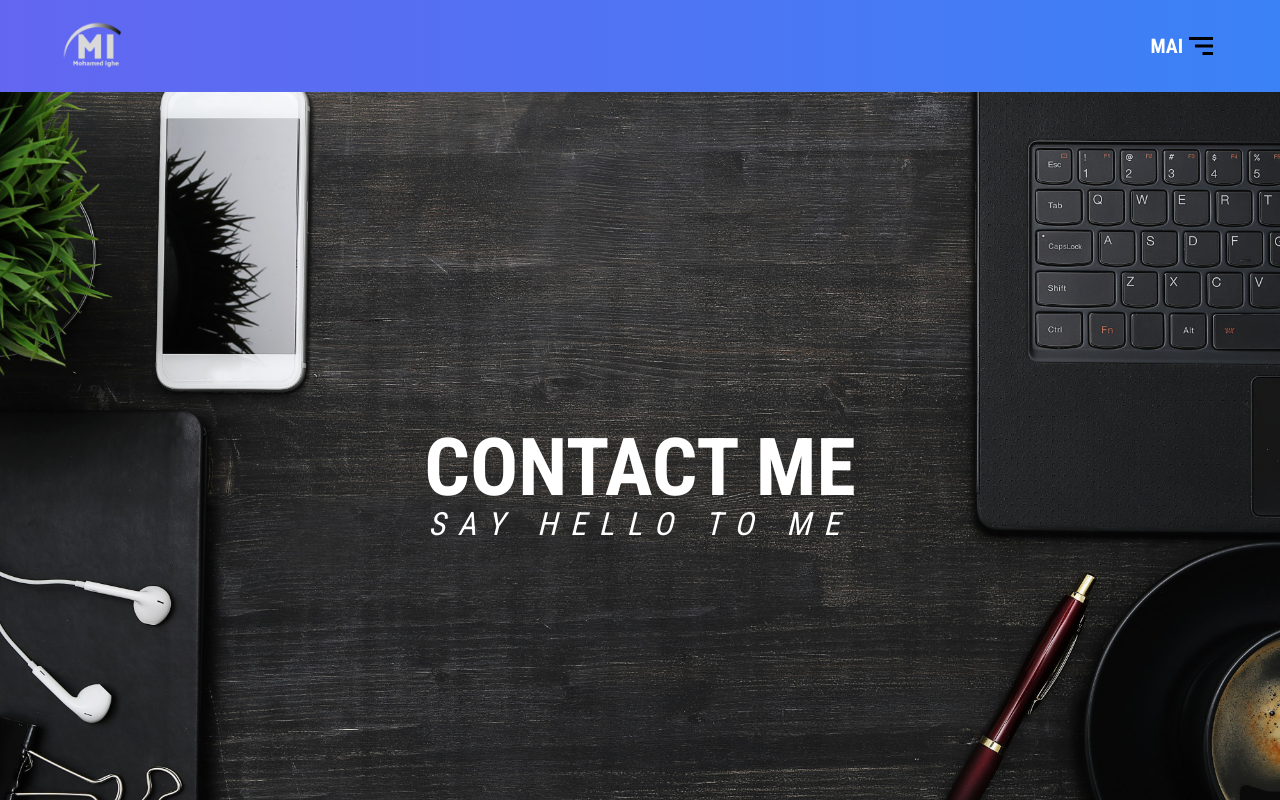
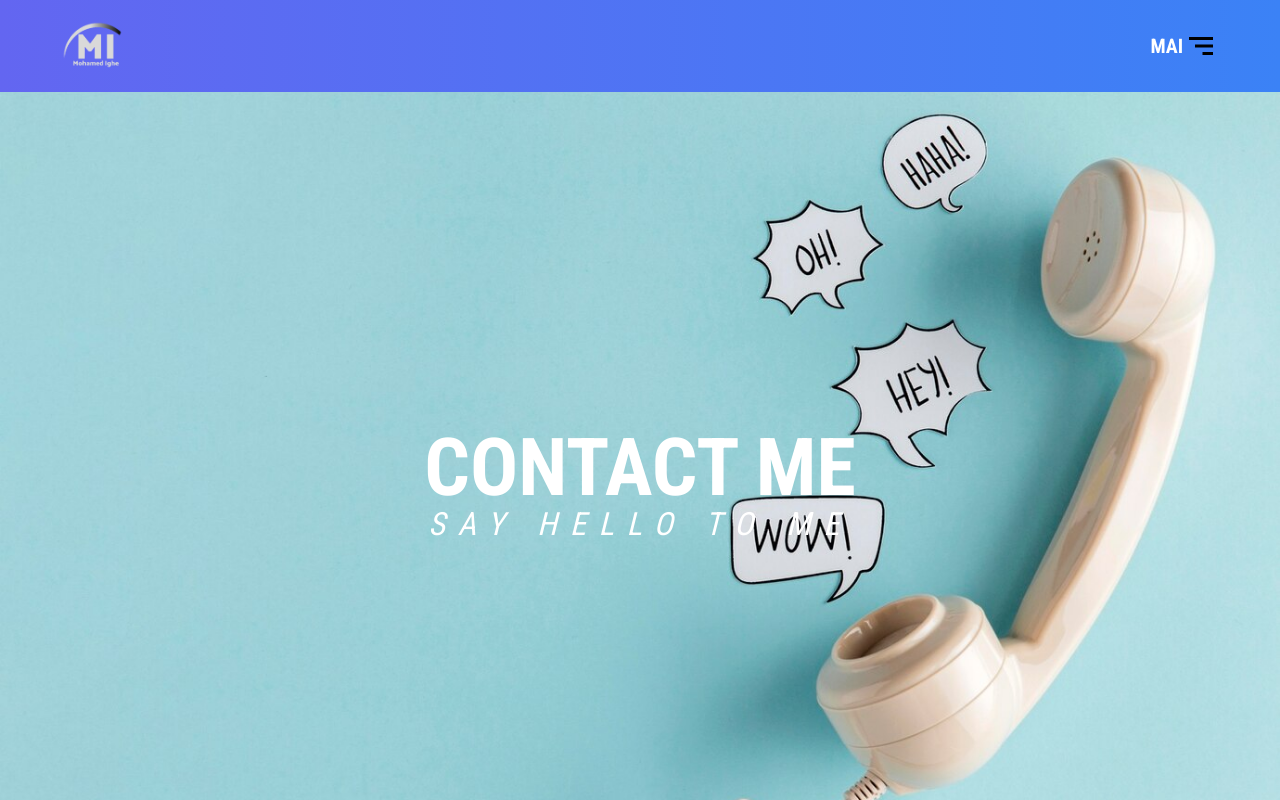
Before and after one commit to katarighe/my-portfolio-website, a React (Vite) app: page /contact in a window 1280 px wide. Shown: the top 800 px of the page. Built offline with nearby package versions, Linux system fonts and the light colour scheme.

Commit message:
Update the background headline

```diff
--- a/src/pages/Contact.jsx
+++ b/src/pages/Contact.jsx
@@ -6,7 +6,7 @@ function Contact() {
       <Hero
         name="Contact Me"
         details="Say Hello to Me"
-        backgroundImage="src/assets/my-projects-background.jpg"
+        backgroundImage="src/assets/contact-background.jpg"
       />
       <section className="py-20">
         <div className="container">
```
Also changed, not shown: src/assets/contact-background.jpg (added).
